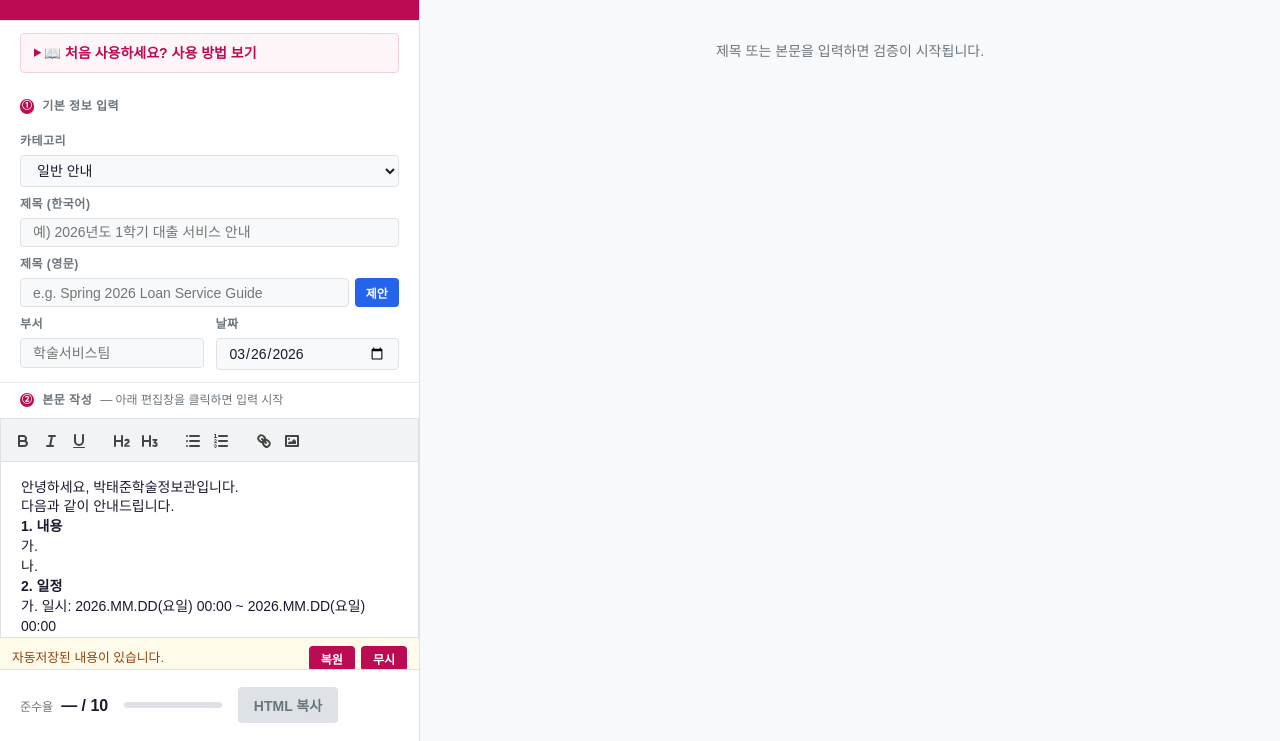
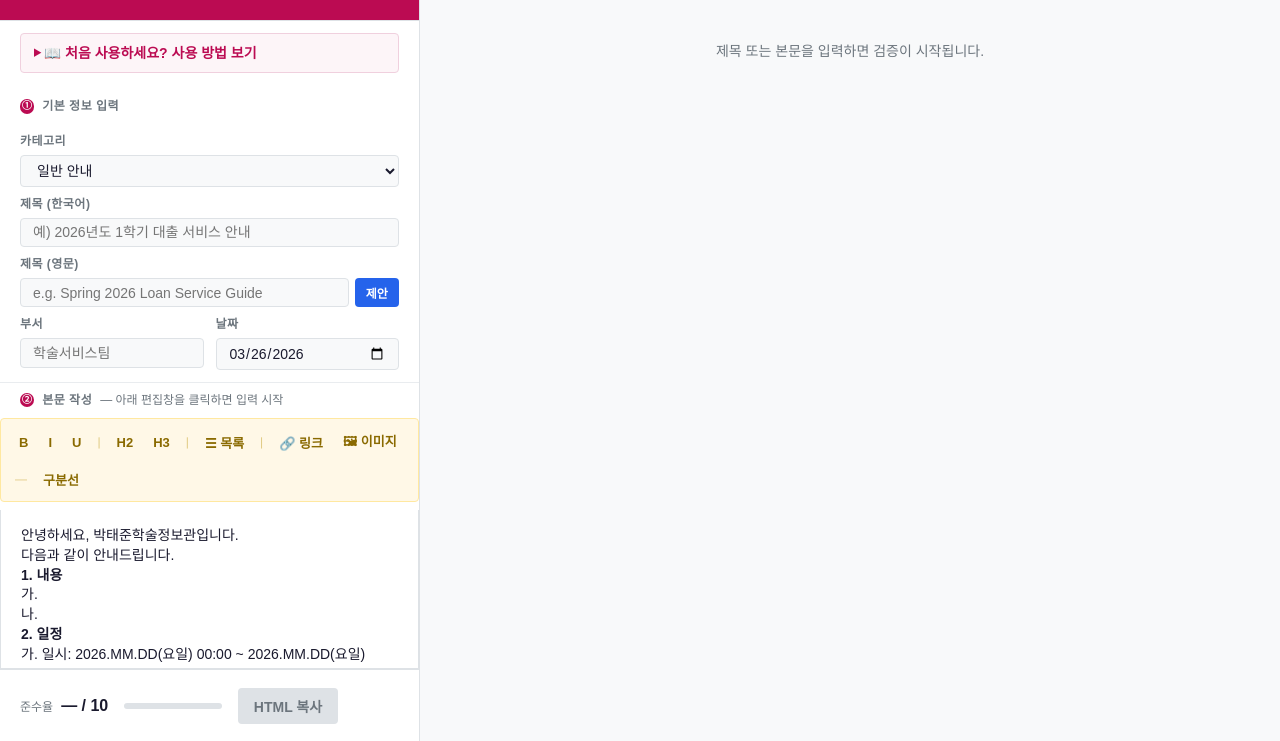
Before and after one commit to postechlibrary/notice-maker, a website with bundled scripts: page index.html in a window 1280 px wide. Shown: the part 59-800 px from the top of the page. Built offline with nearby package versions, Linux system fonts and the light colour scheme; a web font is replaced by a local one.

Commit message:
fix: resolve Quill initialization error and customize toolbar

```diff
--- a/css/style.css
+++ b/css/style.css
@@ -313,8 +313,42 @@ label {
   line-height: var(--leading-loose);
 }
 
-/* Quill 툴바 오버라이드 */
-.ql-toolbar.ql-snow {
+/* Quill 툴바 오버라이드 및 커스텀 툴바 */
+#custom-toolbar.ql-toolbar.ql-snow {
+  background: #fff8e7;
+  border: 1px solid #ffe8a0;
+  border-radius: var(--radius-sm);
+  padding: var(--space-2) var(--space-3);
+  margin-bottom: var(--space-2);
+  display: flex;
+  align-items: center;
+  gap: var(--space-2);
+  flex-wrap: wrap;
+  flex-shrink: 0;
+}
+#custom-toolbar.ql-toolbar.ql-snow button {
+  width: auto;
+  height: auto;
+  padding: 4px 6px;
+  font-family: var(--font-base);
+  font-size: 13px;
+  font-weight: 600;
+  color: #8a6a00;
+  border-radius: 4px;
+}
+#custom-toolbar.ql-toolbar.ql-snow button:hover,
+#custom-toolbar.ql-toolbar.ql-snow button.ql-active {
+  background: rgba(138, 106, 0, 0.1);
+  color: #6b5200;
+}
+#custom-toolbar.ql-toolbar.ql-snow .hint-sep {
+  color: #dfc880;
+  cursor: default;
+  margin: 0 2px;
+}
+
+/* 기본 Quill 툴바 폴백 오버라이드 */
+.ql-toolbar.ql-snow:not(#custom-toolbar) {
   border-color: var(--color-border);
   background: var(--color-surface-2);
   flex-shrink: 0;
@@ -1188,8 +1222,13 @@ ins.diff-ins {
 
 /* ===== 3단계: 자동저장 배너 ===== */
 
+.autosave-banner:not([hidden]) {
+  display: flex;
+}
+.autosave-banner[hidden] {
+  display: none !important;
+}
 .autosave-banner {
-  display: flex;
   align-items: center;
   gap: .5rem;
   padding: .5rem .75rem;
--- a/index.html
+++ b/index.html
@@ -75,6 +75,22 @@
         <p class="section-step"><span class="step-badge">②</span> 본문 작성 <span class="editor-hint">— 아래 편집창을 클릭하면 입력 시작</span></p>
       </div>
       <section class="editor-section">
+        <!-- 스크린샷 텍스트 기반 커스텀 툴바 -->
+        <div id="custom-toolbar" class="editor-toolbar-hint">
+          <button class="ql-bold">B</button>
+          <button class="ql-italic">I</button>
+          <button class="ql-underline">U</button>
+          <span class="hint-sep">|</span>
+          <button class="ql-header" value="2">H2</button>
+          <button class="ql-header" value="3">H3</button>
+          <span class="hint-sep">|</span>
+          <button class="ql-list" value="bullet">☰ 목록</button>
+          <span class="hint-sep">|</span>
+          <button class="ql-link">🔗 링크</button>
+          <button class="ql-image">🖼 이미지</button>
+          <span class="hint-sep">—</span>
+          <button class="ql-hr">구분선</button>
+        </div>
         <div id="quill-editor"></div>
       </section>
 
--- a/js/editor.js
+++ b/js/editor.js
@@ -16,13 +16,7 @@ const DEBOUNCE_MS = 500;
 // Quill 툴바 설정
 // ──────────────────────────────────────────────
 
-const TOOLBAR_OPTIONS = [
-  ['bold', 'italic', 'underline'],
-  [{ header: 2 }, { header: 3 }],
-  [{ list: 'bullet' }, { list: 'ordered' }],
-  ['link', 'image'],
-  ['hr'],  // custom blot (아래 등록)
-];
+const TOOLBAR_OPTIONS = '#custom-toolbar';
 
 // ──────────────────────────────────────────────
 // HR custom blot 등록
@@ -69,6 +63,22 @@ export function init(selector = '#quill-editor') {
     quill.setSelection(range.index + 1, 'silent');
   };
 
+  // 기본 SVG 아이콘을 텍스트로 덮어씌워 커스텀 툴바(B/H2/목록) 유지
+  const icons = Quill.import('ui/icons');
+  if (icons) {
+    icons.bold = 'B';
+    icons.italic = 'I';
+    icons.underline = 'U';
+    if (!icons.header) icons.header = {};
+    icons.header['2'] = 'H2';
+    icons.header['3'] = 'H3';
+    if (!icons.list) icons.list = {};
+    icons.list['bullet'] = '☰ 목록';
+    icons.link = '🔗 링크';
+    icons.image = '🖼 이미지';
+    icons.hr = '구분선';
+  }
+
   quill = new Quill(selector, {
     theme: 'snow',
     placeholder: '공지사항 본문을 입력하세요...',
@@ -78,8 +88,7 @@ export function init(selector = '#quill-editor') {
         handlers: { hr: hrHandler },
       },
       clipboard: {
-        // 외부 서식 제거 (WordPress 붙여넣기 등)
-        matchVisual: false,
+        // Quill 2.0부터 matchVisual 옵션은 지원되지 않음
       },
       history: {
         delay: 1000,
```
Also changed, not shown: .gstack/qa-reports/screenshots/editor-fix-after.png (added), 1 other file.
